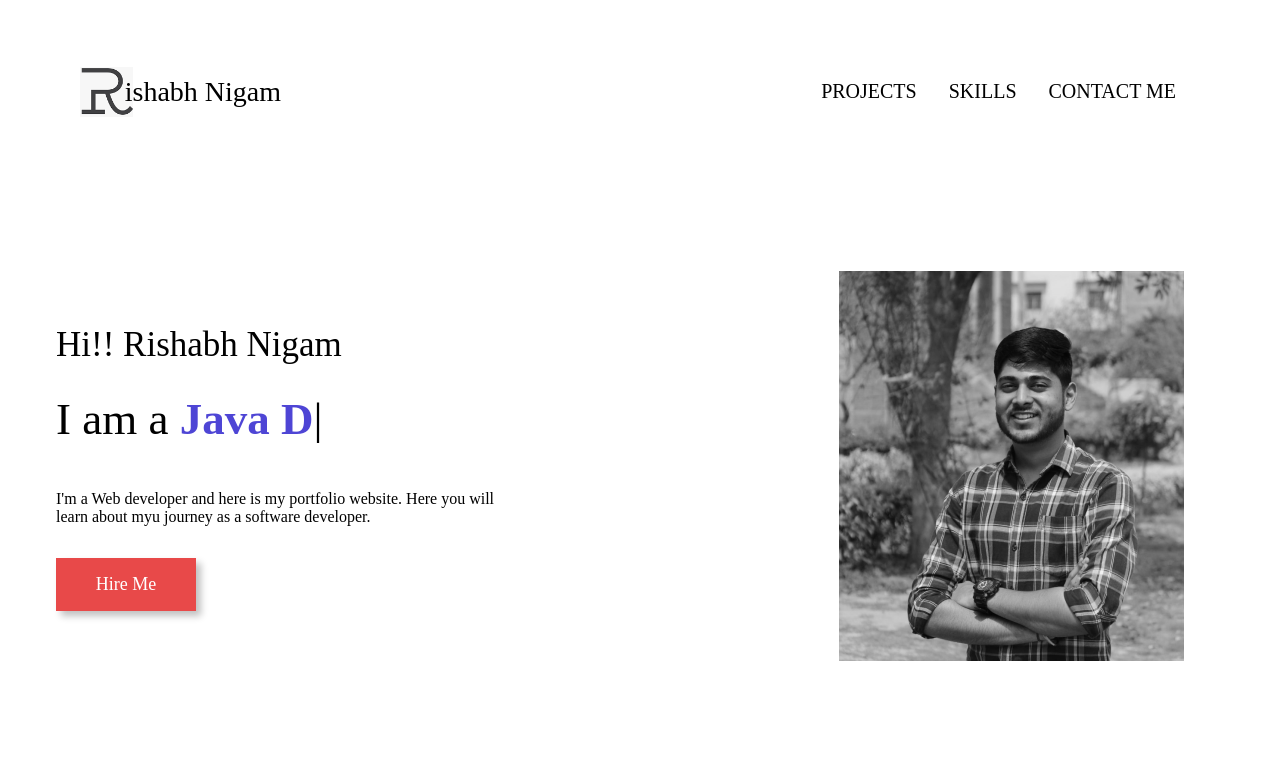
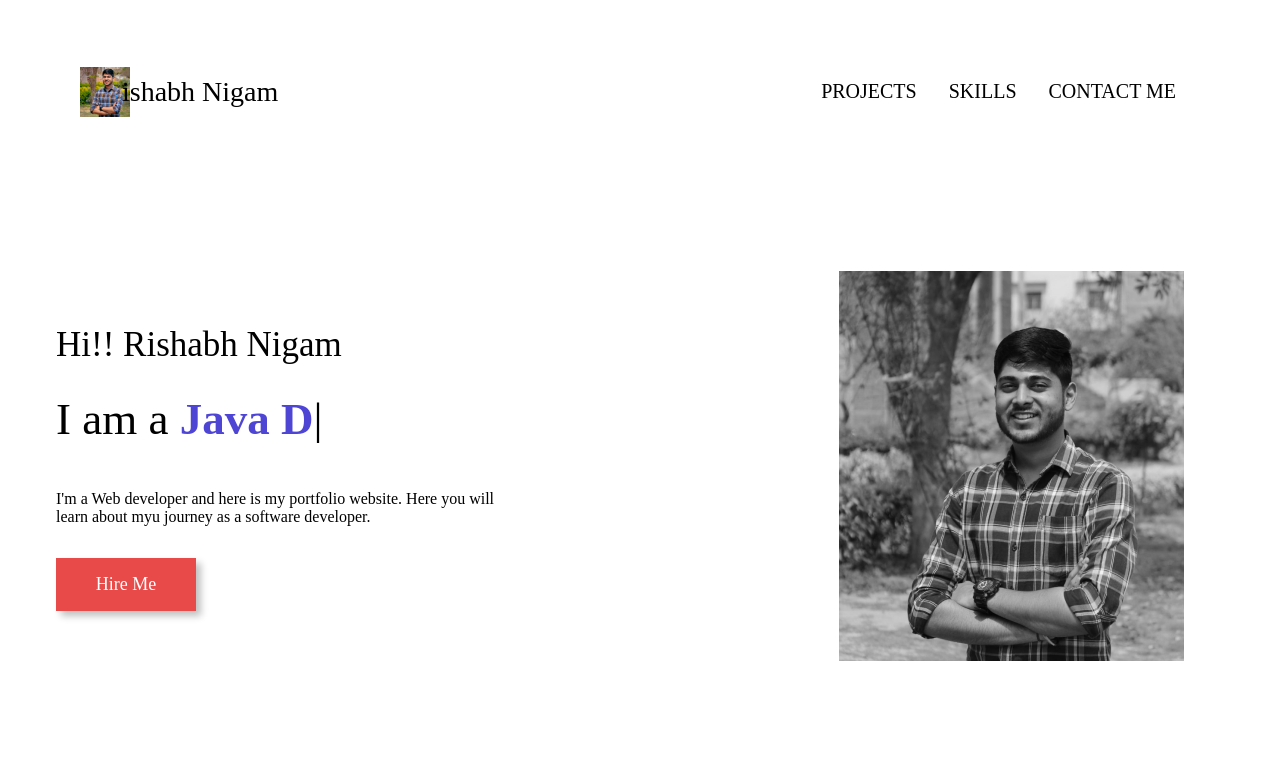
Before and after one commit to restructrishi/Portfolio-Website, a plain HTML site: page index.html in a window 1280 px wide. Shown: the top 773 px of the page. Drawn offline with nearby package versions, Linux system fonts and the light colour scheme.

Commit message:
Update index.html

```diff
--- a/index.html
+++ b/index.html
@@ -18,7 +18,7 @@
 
                 <div class="logo-container">
 
-                    <img src="images/Ri.png" class="logo" height="50px">
+                    <img src="images/rishabh.jpg" class="logo" height="50px">
                     <div class="logo-text">ishabh Nigam</div>
                 </div>
 
```
